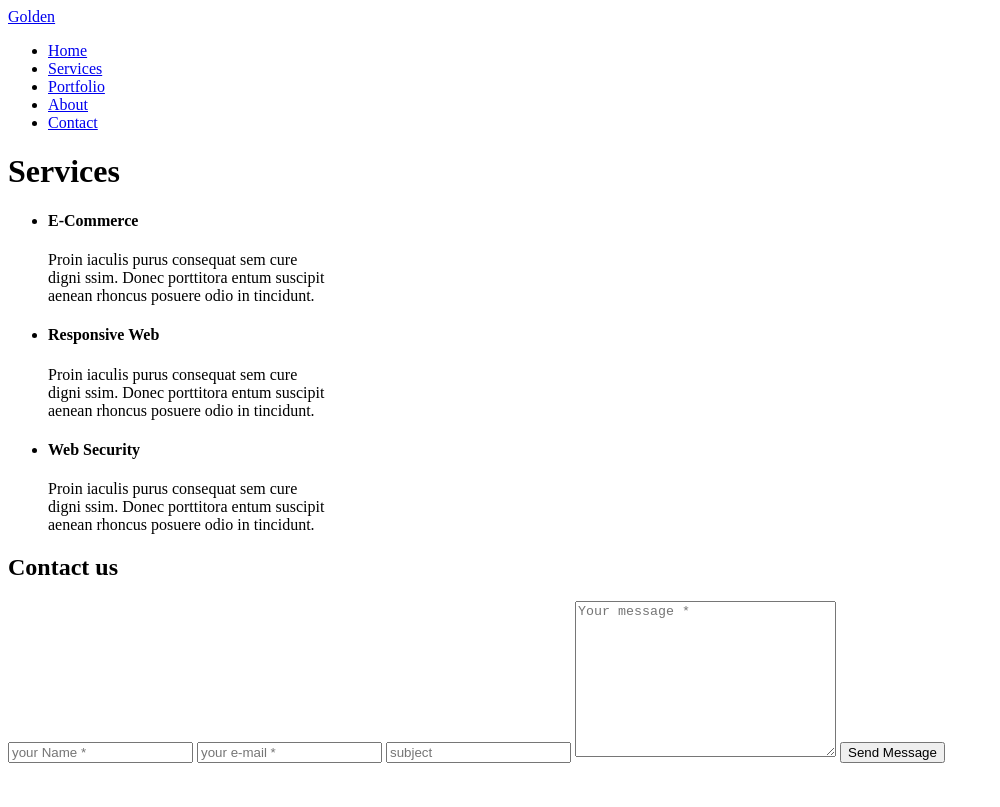
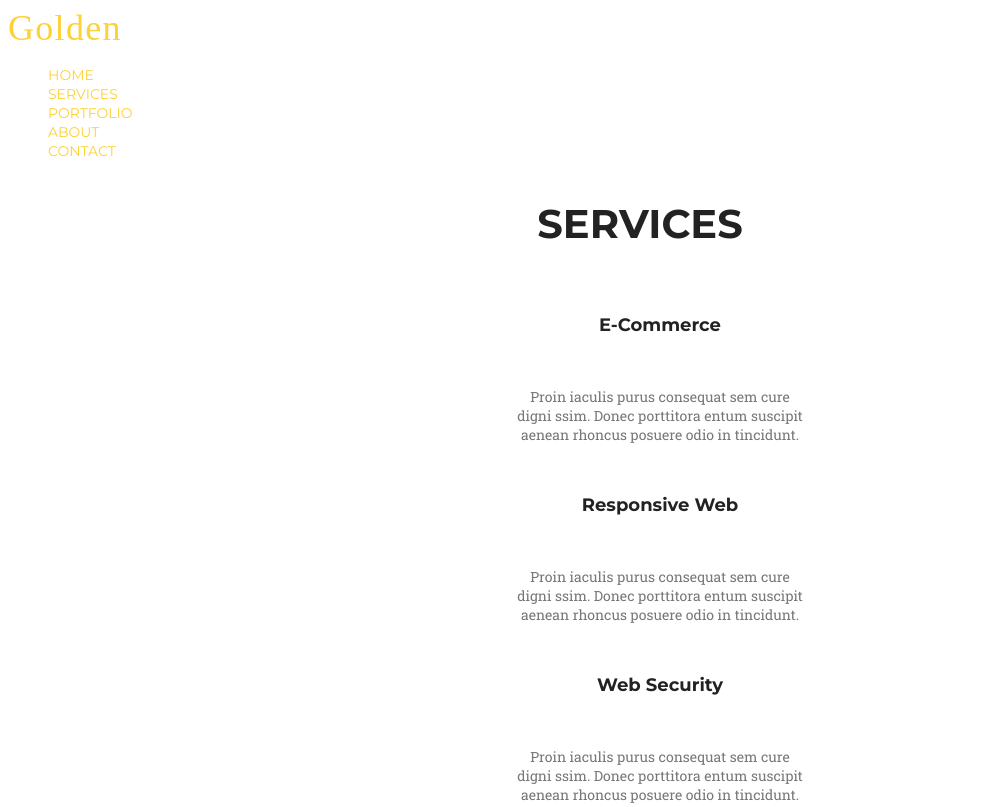
Before and after one commit to Kyra-Briu/GoldenServices, a plain HTML site: page index.html in a window 1280 px wide. Shown: the top 807 px of the page, without its empty margins (0-1000 px from the left). Drawn offline with Linux system fonts and the light colour scheme; a web font is replaced by a local one.

Commit message:
add styles

```diff
--- a/css/style.css
+++ b/css/style.css
@@ -1,5 +1,91 @@
 :root{
-    --common-yellow:rgba(254, 209, 54, 1);
-    --main-list-title-color:rgba(34, 34, 34, 1);
-    --main-list-text-color:rgba(119, 119, 119, 1);
+    --main-accent:#FED136;
+    --project-black:#222222;
+    --main-text:#777777;
+    --project-white:#FFFFFF;
+    --placeholder:#BBBBBB;
 }
+body{
+    font-family:'Montserrat', sans-serif;
+    font-weight:400;
+    line-height:normal;
+    font-style:normal;
+    color:var(--main-text);
+}
+ul{
+    list-style-type:none;
+}
+a{
+    text-decoration:none;
+}
+
+.logo{
+    font-family:'Bilbo Swash Caps', serif;
+    color:var(--main-accent);
+    font-size:36px;
+    line-height:1.14;
+    letter-spacing:1.3px;
+}
+.nav-list-link{
+    color:var(--main-accent);
+    font-size: 14px;
+    text-transform: uppercase;
+    line-height:1.14;
+}
+.main-title{
+    color:var(--project-black);
+    font-size: 40px;
+    font-weight: 700;
+    text-transform: uppercase;
+    line-height:1.87;
+    text-align:center;
+}
+.main-list-title{
+    color:var(--project-black);
+    font-size: 18px;
+    font-weight: 700;
+    line-height: 4.17;
+    text-align:center;
+}
+.main-list-text{
+    color:var(--main-text);
+    font-size: 14px;
+    font-family: 'Roboto Slab', serif;
+    text-align:center;
+}
+.footer{
+    background-color:var(--project-black);
+}
+.footer-title{
+    color:var(--project-white);
+    text-align:center;
+    font-size: 40px;
+    text-transform: uppercase;
+}
+.form-input{
+    width:455px;
+    height:50px;
+}
+.form-input, .form-comment{
+    color:var(--placeholder);
+    font-family:'Montserrat', sans-serif;
+    font-size: 14px;
+    font-weight: 700;
+    text-transform: uppercase;
+}
+.form-comment{
+    width: 458px;
+    height: 212px;
+    resize:none;
+}
+.form-btn-submit{
+    width:242px;
+    height:68px;
+    background-color:var(--main-accent);
+    color:var(--project-white);
+    font-size: 18px;
+    font-family: 'Montserrat', solid;
+    font-weight: 700;
+    text-transform: uppercase;
+    border:none;
+}
--- a/index.html
+++ b/index.html
@@ -4,6 +4,9 @@
     <meta charset="UTF-8">
     <meta name="viewport" content="width=device-width, initial-scale=1.0">
     <title>Golden</title>
+    <link rel="preconnect" href="https://fonts.googleapis.com">
+    <link rel="preconnect" href="https://fonts.gstatic.com" crossorigin>
+    <link href="https://fonts.googleapis.com/css2?family=Bilbo+Swash+Caps&family=Montserrat:wght@400;700&family=Roboto+Slab&display=swap" rel="stylesheet">
     <link rel="stylesheet" href="./css/style.css">
 </head>
 <body>
@@ -51,12 +54,12 @@
     <footer class="footer">
         <!-- Заголовок h2 переделаный в стилях по размеру под h1. Выбираем размер по важности. -->
         <h2 class="footer-title">Contact us</h2>
-        <form class="form">
-            <input type="text" name="username" placeholder="your Name *" required class="form-username">
-            <input type="email" name="email" placeholder="your e-mail *" required class="form-mail">
-            <input type="text" name="subject" placeholder="subject" class="form-subject">
+        <form class="footer-form">
+            <input type="text" name="username" placeholder="your Name *" required class="form-input">
+            <input type="email" name="email" placeholder="your e-mail *" required class="form-input">
+            <input type="text" name="subject" placeholder="subject" class="form-input">
             <textarea name="comment" id="comment" cols="30" rows="10" placeholder="Your message *" class="form-comment"></textarea>
-            <button type="submit" class="button-submit">Send Message</button>
+            <button type="submit" class="form-btn-submit">Send Message</button>
         </form>
     </footer>
 </body>
```
